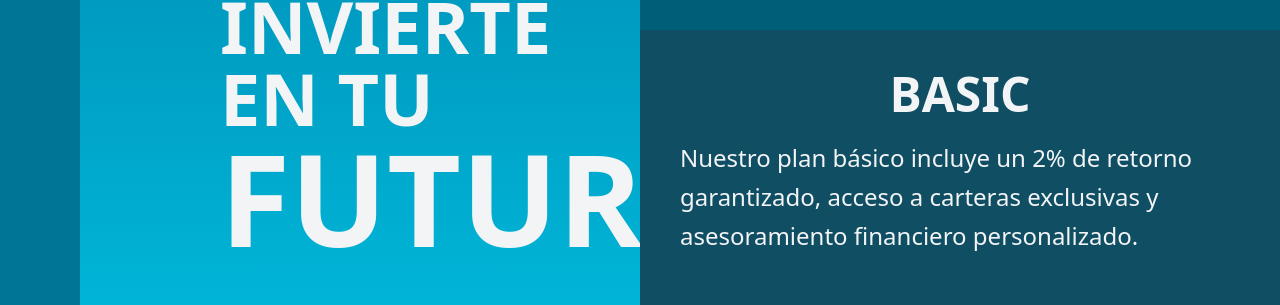
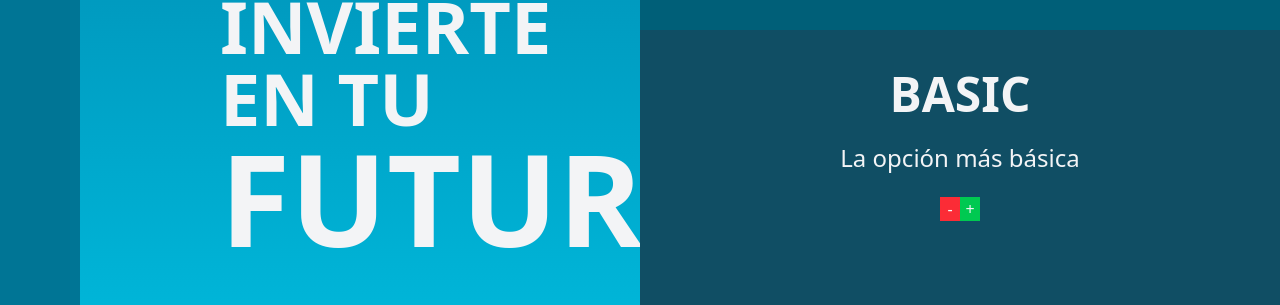
Before and after one commit to pma152402/FREEBANCA, a React (Vite) app: page / in a window 1280 px wide. Shown: the part 1859-2164 px from the top of the page. Built offline with nearby package versions, Linux system fonts and the light colour scheme.

Commit message:
feat: Carrusel

```diff
--- a/src/components/Footer.jsx
+++ b/src/components/Footer.jsx
@@ -32,9 +32,7 @@ export default function Footer() {
             <iframe
               src="https://www.google.com/maps/embed?pb=!1m14!1m12!1m3!1d3307.604768768519!2d-4.463891217007185!3d36.71749001764249!2m3!1f0!2f0!3f0!3m2!1i1024!2i768!4f13.1!5e0!3m2!1ses!2ses!4v1771182003746!5m2!1ses!2ses"
               className="h-80 w-80 rounded-full border-10 border-cyan-700"
-              allowfullscreen=""
               loading="lazy"
-              referrerpolicy="no-referrer-when-downgrade"
             ></iframe>
           </div>
         </div>
--- a/src/components/Landing.jsx
+++ b/src/components/Landing.jsx
@@ -1,7 +1,38 @@
 import banner from "../assets/banner_1.jpg";
 import friends from "../assets/hug_1.webp";
+import { useState } from "react";
 
 export default function Landing() {
+  const [oTitle, setOTitle] = useState("BASIC");
+  const [oText, setOText] = useState("La opción más básica");
+
+  const [option, setOption] = useState(1);
+
+  function calcOption(num) {
+    let nuevo = option + num;
+
+    console.log(nuevo);
+    if ((nuevo >= 0) && (nuevo <= 3)) {
+      // si esta entre 0 y 2
+      switch (nuevo) {
+        case 1:
+          setOTitle("BASIC");
+          setOText("La opción más básica");
+          break;
+        case 2:
+          setOTitle("MEDIUM");
+          setOText("La segunda más básica");
+          break;
+        case 3:
+          setOTitle("PRO");
+          setOText("La tercera más básica");
+          break;
+      }
+
+      setOption(nuevo); // le aplicamos la opcion
+    }
+  }
+
   return (
     <>
       <div className="bg-amber-100 w-full">
@@ -66,11 +97,23 @@ export default function Landing() {
           </h4>
 
           <div className="m-8 mx-auto flex flex-col items-center bg-cyan-900 w-full h-full gap-5 p-10">
-            <h5 className="text-5xl font-extrabold">BASIC</h5>
+            <h5 className="text-5xl font-extrabold">{oTitle}</h5>
+
             <p className="text-2xl font-extralight max-w-170 leading-relaxed">
-              Nuestro plan básico incluye un 2% de retorno garantizado, acceso a
-              carteras exclusivas y asesoramiento financiero personalizado.
+              {oText}
             </p>
+
+            <div className="flex flex-nowrap">
+              <button onClick={() => calcOption(-1)} className="bg-red-500 w-5">
+                -
+              </button>
+              <button
+                onClick={() => calcOption(1)}
+                className="bg-green-500 w-5"
+              >
+                +
+              </button>
+            </div>
           </div>
         </div>
       </div>
```
